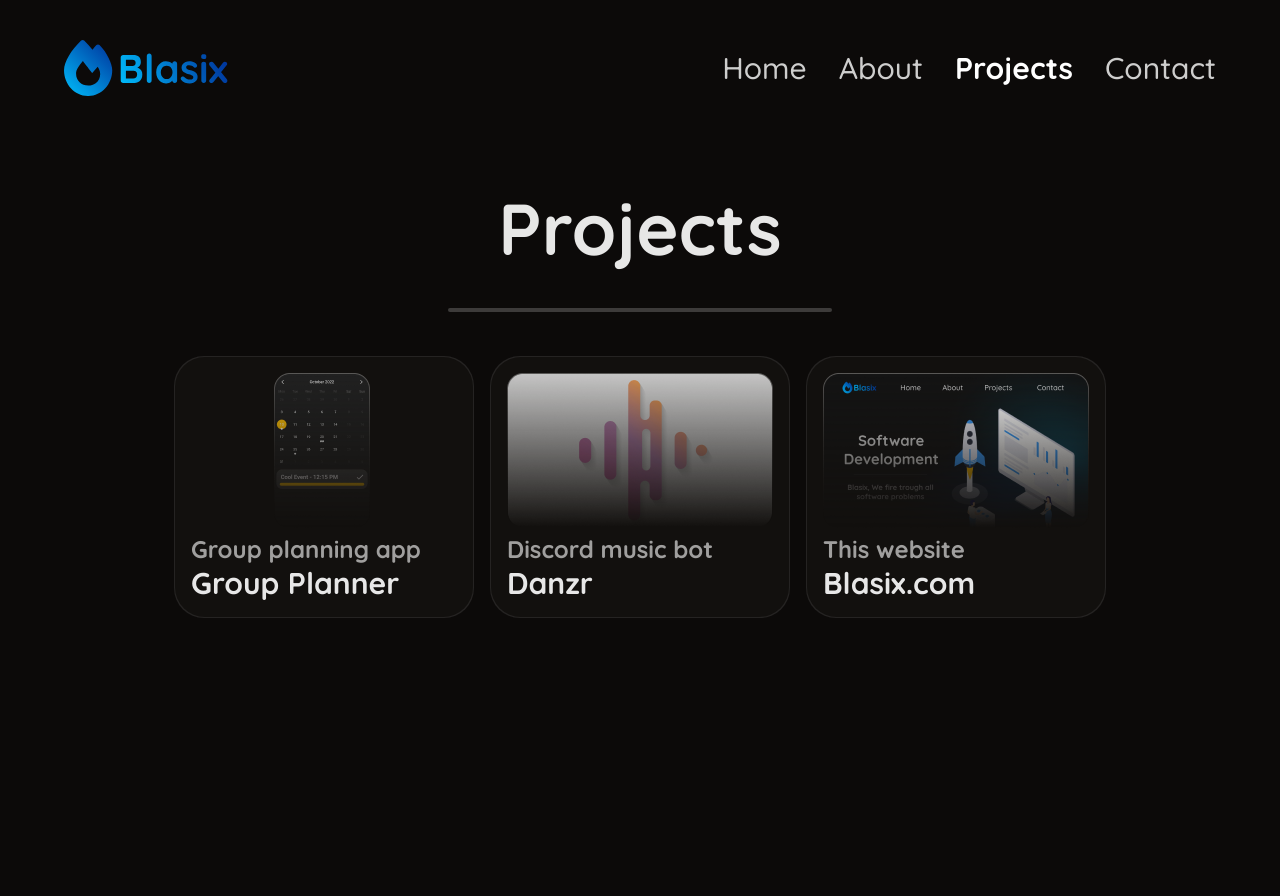
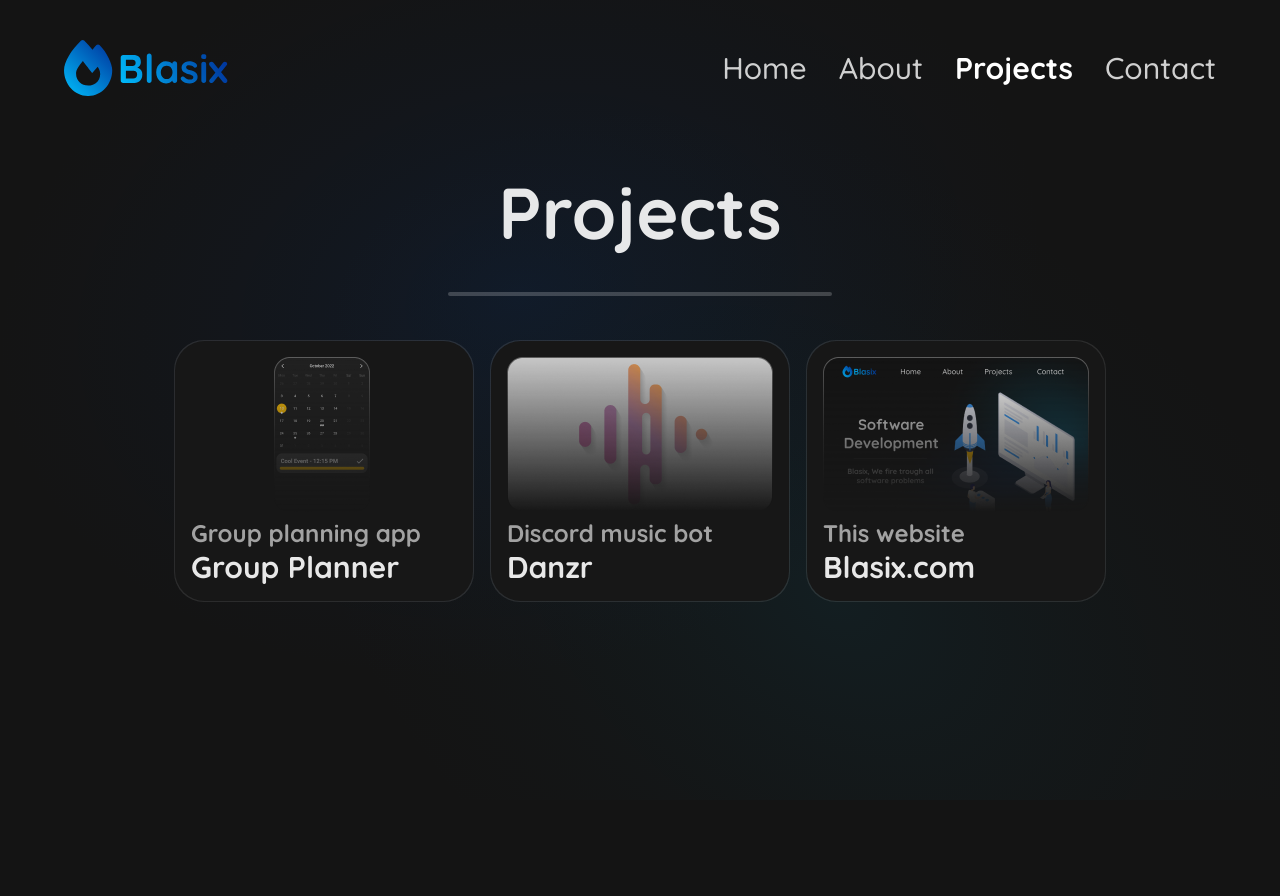
Before and after one commit to Blasix/Blasix-Site, a PHP site: page /projects in a window 1280 px wide. After the commit the page ends 627 px from the top, so only its background shows below. Run offline with PHP 8.4, Linux system fonts and the light colour scheme.

Commit message:
added all backrounds changed to five server fixed some colors

```diff
--- a/src/about.php
+++ b/src/about.php
@@ -14,6 +14,7 @@
 </head>
 
 <body class="dark:bg-stone-950 dark:text-white/90 md:overflow-hidden font-quicksand">
+    <img src="assets/backrounds/about.svg" alt="about" class="fixed -z-10 w-screen h-screen object-cover">
     <div class="flex justify-center items-center sm:px-16 px-6">
         <div class="xl:max-w-[1920px] w-full xl:h-screen">
             <!-- navbar -->
--- a/src/contact.php
+++ b/src/contact.php
@@ -14,6 +14,7 @@
 </head>
 
 <body class="dark:bg-stone-950 dark:text-white/90 md:overflow-hidden font-quicksand">
+    <img src="assets/backrounds/contact.svg" alt="contact" class="fixed -z-10 w-screen h-screen object-cover">
     <div class="flex justify-center items-center sm:px-16 px-6">
         <div class="xl:max-w-[1920px] w-full xl:h-screen">
             <!-- navbar -->
--- a/src/css/output.css
+++ b/src/css/output.css
@@ -566,6 +566,14 @@
   z-index: 10;
 }
 
+.z-50 {
+  z-index: 50;
+}
+
+.-z-10 {
+  z-index: -10;
+}
+
 .m-6 {
   margin: 1.5rem;
 }
@@ -590,6 +598,18 @@
 
 .mt-24 {
   margin-top: 6rem;
+}
+
+.mb-10 {
+  margin-bottom: 2.5rem;
+}
+
+.mt-6 {
+  margin-top: 1.5rem;
+}
+
+.mt-10 {
+  margin-top: 2.5rem;
 }
 
 .flex {
@@ -632,6 +652,10 @@
   height: 100vh;
 }
 
+.h-auto {
+  height: auto;
+}
+
 .w-60 {
   width: 15rem;
 }
@@ -666,6 +690,10 @@
 
 .w-full {
   width: 100%;
+}
+
+.w-screen {
+  width: 100vw;
 }
 
 .cursor-pointer {
@@ -765,6 +793,11 @@
   background-color: rgb(8 145 178 / 0.6);
 }
 
+.bg-red-600 {
+  --tw-bg-opacity: 1;
+  background-color: rgb(220 38 38 / var(--tw-bg-opacity));
+}
+
 .bg-stone-950\/20 {
   background-color: rgb(12 10 9 / 0.2);
 }
@@ -774,9 +807,52 @@
   background-color: rgb(239 68 68 / var(--tw-bg-opacity));
 }
 
+.bg-blue-500 {
+  --tw-bg-opacity: 1;
+  background-color: rgb(59 130 246 / var(--tw-bg-opacity));
+}
+
+.bg-red-50 {
+  --tw-bg-opacity: 1;
+  background-color: rgb(254 242 242 / var(--tw-bg-opacity));
+}
+
+.bg-red-300 {
+  --tw-bg-opacity: 1;
+  background-color: rgb(252 165 165 / var(--tw-bg-opacity));
+}
+
+.bg-stone-800 {
+  --tw-bg-opacity: 1;
+  background-color: rgb(41 37 36 / var(--tw-bg-opacity));
+}
+
+.bg-stone-900 {
+  --tw-bg-opacity: 1;
+  background-color: rgb(28 25 23 / var(--tw-bg-opacity));
+}
+
+.bg-\[rgb\(23\2c 23\2c 23\)\] {
+  --tw-bg-opacity: 1;
+  background-color: rgb(23 23 23 / var(--tw-bg-opacity));
+}
+
+.bg-\[rgb\(23\2c 23\2c 23\)\]\/90 {
+  background-color: rgb(23 23 23 / 0.9);
+}
+
+.bg-\[rgb\(23\2c 23\2c 23\)\]\/70 {
+  background-color: rgb(23 23 23 / 0.7);
+}
+
 .object-contain {
   -o-object-fit: contain;
      object-fit: contain;
+}
+
+.object-cover {
+  -o-object-fit: cover;
+     object-fit: cover;
 }
 
 .p-4 {
@@ -803,6 +879,10 @@
 
 .pt-6 {
   padding-top: 1.5rem;
+}
+
+.pb-10 {
+  padding-bottom: 2.5rem;
 }
 
 .text-left {
@@ -834,6 +914,11 @@
 
 .text-6xl {
   font-size: 3.75rem;
+  line-height: 1;
+}
+
+.text-5xl {
+  font-size: 3rem;
   line-height: 1;
 }
 
@@ -905,6 +990,16 @@
     padding-left: 4rem;
     padding-right: 4rem;
   }
+
+  .sm\:text-6xl {
+    font-size: 3.75rem;
+    line-height: 1;
+  }
+
+  .sm\:text-3xl {
+    font-size: 1.875rem;
+    line-height: 2.25rem;
+  }
 }
 
 @media (min-width: 768px) {
@@ -956,6 +1051,10 @@
 @media (min-width: 1280px) {
   .xl\:left-\[600px\] {
     left: 600px;
+  }
+
+  .xl\:mt-20 {
+    margin-top: 5rem;
   }
 
   .xl\:h-screen {
@@ -1012,6 +1111,10 @@
     right: 24rem;
   }
 
+  .\32xl\:mt-24 {
+    margin-top: 6rem;
+  }
+
   .\32xl\:w-\[600px\] {
     width: 600px;
   }
--- a/src/projects.php
+++ b/src/projects.php
@@ -14,9 +14,10 @@
     <link href="./css/card.css" rel="stylesheet">
 </head>
 
-<body class="dark:bg-stone-950 dark:text-white/90 md:overflow-hidden font-quicksand">
+<body class="dark:bg-stone-950 dark:text-white/90 font-quicksand">
+    <img src="assets/backrounds/projects.svg" alt="projects" class="fixed -z-10 w-screen h-screen object-cover">
     <div class="flex justify-center items-center sm:px-16 px-6">
-        <div class="xl:max-w-[1920px] w-full xl:h-screen">
+        <div class="xl:max-w-[1920px] w-full ">
             <!-- navbar -->
             <nav id="navbar" class="w-full flex justify-between items-center text-2xl lg:text-3xl xl:pt-10 pt-6 dark:text-white/80 z-10">
 
@@ -34,7 +35,7 @@
                     <img src="./assets/buttons/menu.svg" alt="menu_button_img">
                 </button>
 
-                <div id="menu" class="hidden lg:hidden absolute w-full h-full top-0 right-0 bg-stone-950/20 backdrop-blur-md">
+                <div id="menu" class="hidden lg:hidden absolute w-full h-full top-0 right-0 bg-stone-950/20 backdrop-blur-md z-50">
                     <div class="flex text-start items-start gap-20 p-6 absolute top-0 right-0 m-6 sm:mx-16 w-auto rounded-xl dark:bg-stone-800/90 ">
                         <ul class="flex-col flex gap-1">
                             <li><a href="index">Home</a></li>
@@ -50,27 +51,28 @@
             </nav>
 
             <!-- body -->
-            <div id="body" class="h-screen flex justify-center mt-24 flex-row font-bold z-10">
-                <div class="text-center flex flex-col gap-3">
+            <div class=" flex justify-center 2xl:mt-24 xl:mt-20 mt-10 flex-row font-bold z-10 ">
+
+                <div class="text-center flex flex-col gap-3 h-auto">
                     <h1 class="2xl:text-8xl xl:text-7xl text-6xl">Projects</h1>
                     <hr class="xl:w-96 w-60  h-1 mx-auto my-4  border-0 rounded md:my-8 dark:bg-white/20">
-                    <div class="flex flex-wrap gap-4 justify-center" id="cards">
+                    <div class="flex flex-wrap gap-4 justify-center pb-10" id="cards">
                         <a href="https://groupplanner.blasix.com" class="dark:bg-white/10 rounded-[30px] relative card">
-                            <div class="h-[calc(100%-2px)] w-[calc(100%-2px)] bg-[rgb(18,16,14)] m-[1px] flex flex-col text-left p-4 card-content">
+                            <div class="h-[calc(100%-2px)] w-[calc(100%-2px)] bg-[rgb(23,23,23)] m-[1px] flex flex-col text-left p-4 card-content">
                                 <img src="assets/projects/groupplanner.png" alt="groupplanner" class="w-[266px] h-[160]">
                                 <h2 class="dark:text-white/60 text-2xl">Group planning app</h2>
                                 <h1 class="text-3xl">Group Planner</h1>
                             </div>
                         </a>
                         <a href="https://github.com/Blasix/danzr_py" class="dark:bg-white/10 rounded-[30px] relative card">
-                            <div class="h-[calc(100%-2px)] w-[calc(100%-2px)] bg-[rgb(18,16,14)] m-[1px] flex flex-col text-left p-4 card-content">
+                            <div class="h-[calc(100%-2px)] w-[calc(100%-2px)] bg-[rgb(23,23,23)] m-[1px] flex flex-col text-left p-4 card-content">
                                 <img src="assets/projects/danzr.png" alt="danzr" class="w-[266px] h-[160]">
                                 <h2 class="dark:text-white/60 text-2xl">Discord music bot</h2>
                                 <h1 class="text-3xl">Danzr</h1>
                             </div>
                         </a>
                         <a href="https://blasix.com" class="dark:bg-white/10 rounded-[30px] relative card">
-                            <div class="h-[calc(100%-2px)] w-[calc(100%-2px)] bg-[rgb(18,16,14)] m-[1px] flex flex-col text-left p-4 card-content">
+                            <div class="h-[calc(100%-2px)] w-[calc(100%-2px)] bg-[rgb(23,23,23)] m-[1px] flex flex-col text-left p-4 card-content">
                                 <img src="assets/projects/blasix.png" alt="blasix" class="w-[266px] h-[160]">
                                 <h2 class="dark:text-white/60 text-2xl">This website</h2>
                                 <h1 class="text-3xl">Blasix.com</h1>
```
Also changed, not shown: fiveserver.config.js (added, +8 -0 lines), src/index.php (+3 -12 lines), src/assets/backrounds/about.svg (added), src/assets/backrounds/contact.svg (added), src/assets/backrounds/index.svg (added), src/assets/backrounds/projects.svg (added).
